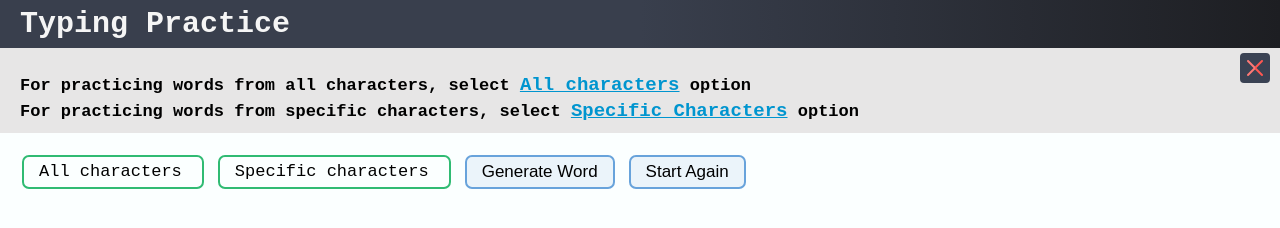
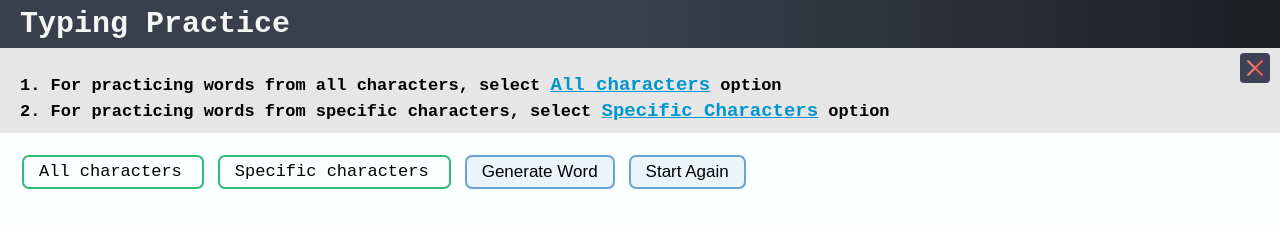
Before and after one commit to akash-vyas1/typing-practice, a plain HTML site: page index.html in a window 1280 px wide. Both pictures are taken after a click on the element "Instructions". Drawn offline with Linux system fonts and the light colour scheme.

Commit message:
InstructionNumberAdded

```diff
--- a/index.html
+++ b/index.html
@@ -16,8 +16,8 @@
             <ul id="content">
                 <!-- <span id="closeInstructions"  >Close</span>-->
                 <img src="img/cancel.png" alt="" onclick="closeInstruction()">
-                <li>For practicing words from all characters, select <span class="highlight" onclick="checkRadio('all')">All characters</span> option</li>
-                <li>For practicing words from specific characters, select <span class="highlight" onclick="checkRadio('not')">Specific Characters</span> option</li>
+                <li>1. For practicing words from all characters, select <span class="highlight" onclick="checkRadio('all')">All characters</span> option</li>
+                <li>2. For practicing words from specific characters, select <span class="highlight" onclick="checkRadio('not')">Specific Characters</span> option</li>
             </ul>
         </div>
         <form action="">
```
